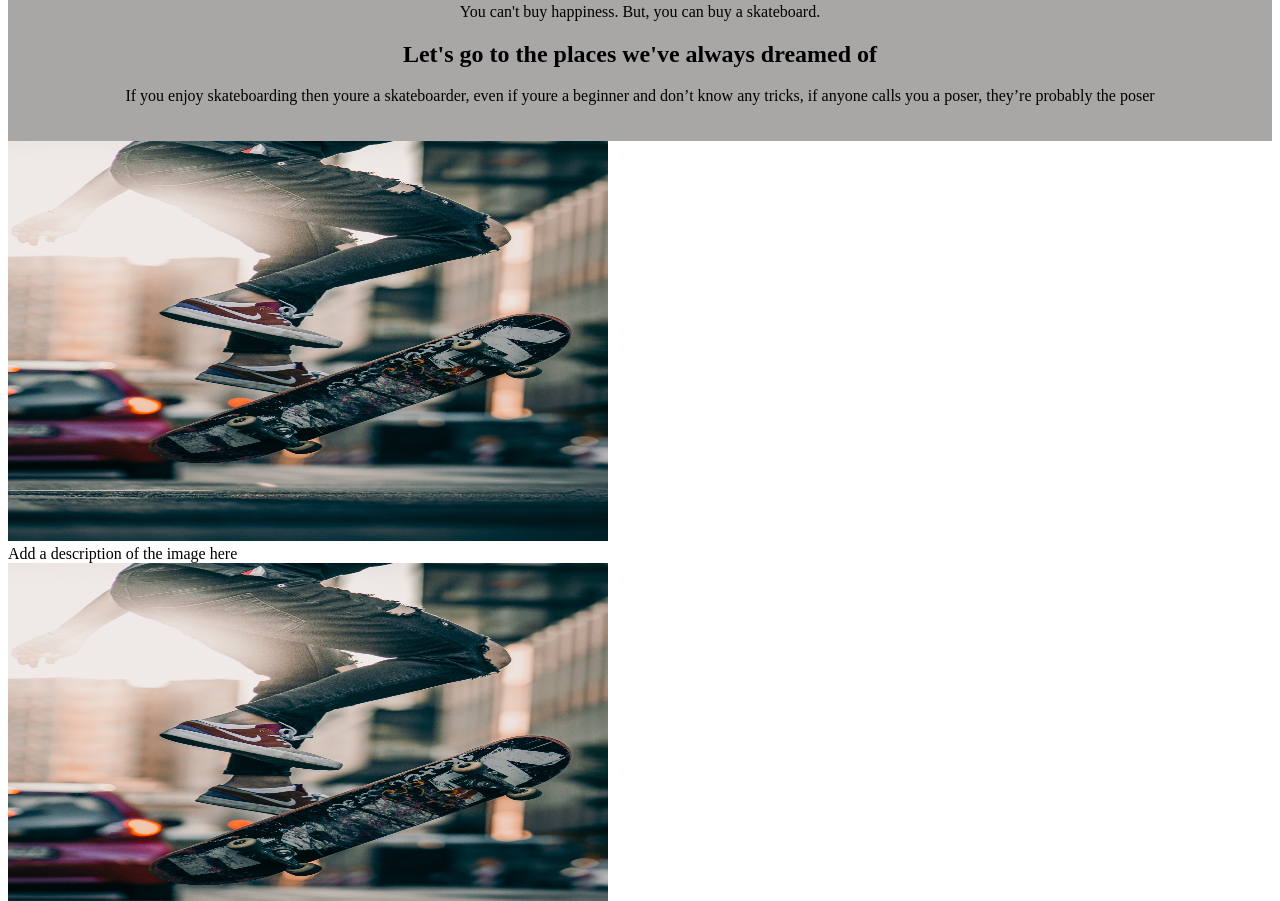
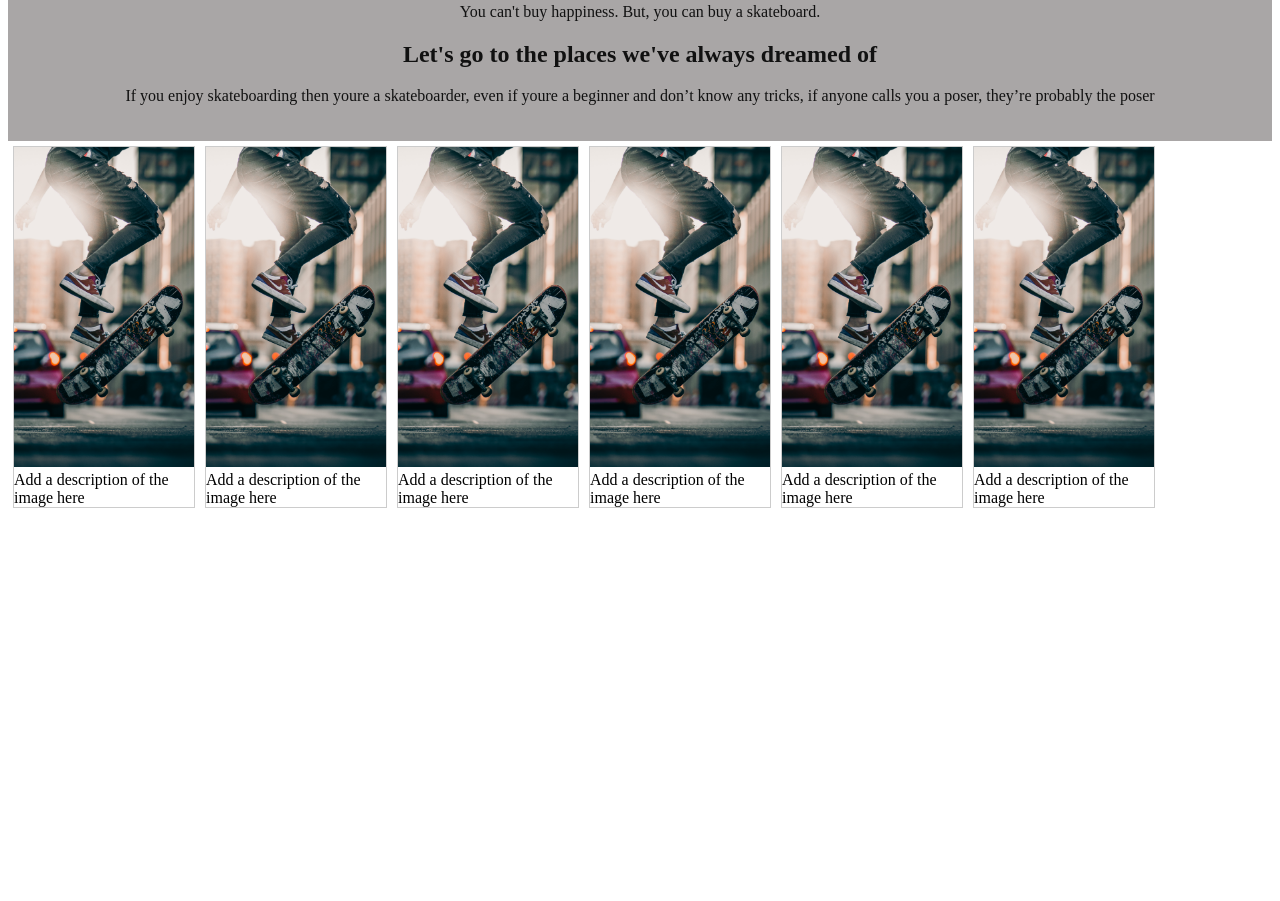
Before and after one commit to firmanrr/laporan-4, a plain HTML site: page index.html in a window 1280 px wide. Shown: the part 496-1397 px from the top of the page. After the commit the page ends 1009 px from the top, so only its background shows below. Drawn offline with Linux system fonts and the light colour scheme.

Commit message:
Memberi style untuk gallery

```diff
--- a/style.css
+++ b/style.css
@@ -29,6 +29,7 @@ ul {
     background-color: rgb(169, 166, 166);
     text-align: center;
     padding: 20px;
+    color: #111;
 }
 .container img {
     border-radius: 20px;
@@ -36,3 +37,19 @@ ul {
 .container img:hover {
     box-shadow: 2px 2px 2px 1px rgba(0, 0, 0, 0.2);
 }
+div.gallery {
+    margin: 5px;
+    border: 1px solid #ccc;
+    float: left;
+    width: 180px;
+
+  }
+
+  div.gallery:hover {
+    border: 1px solid #777;
+  }
+
+  div.gallery img {
+    width: 100%;
+    height: auto;
+  }
```
